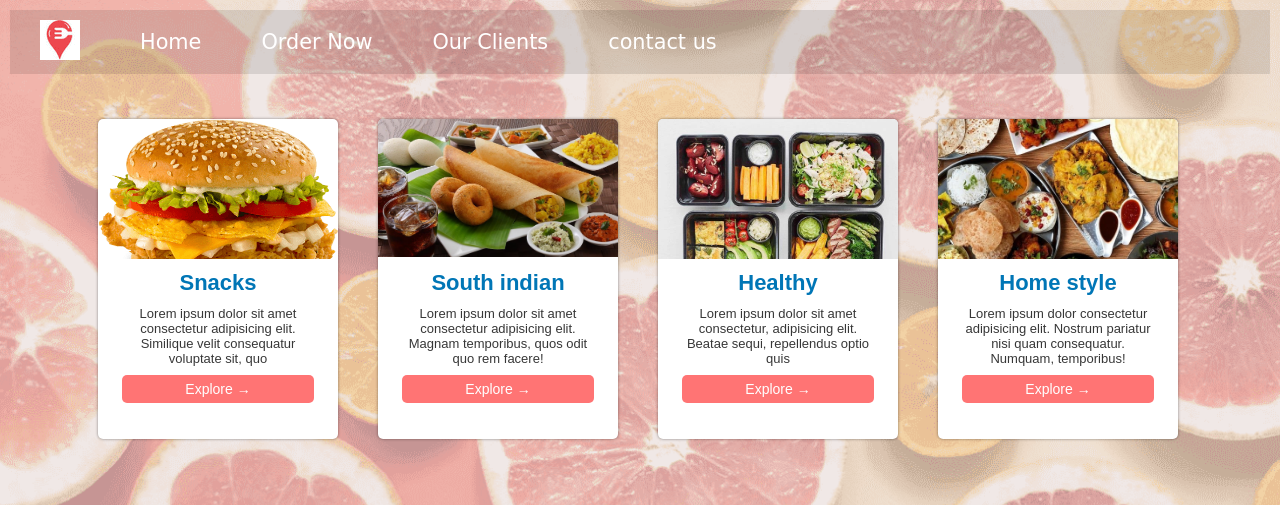
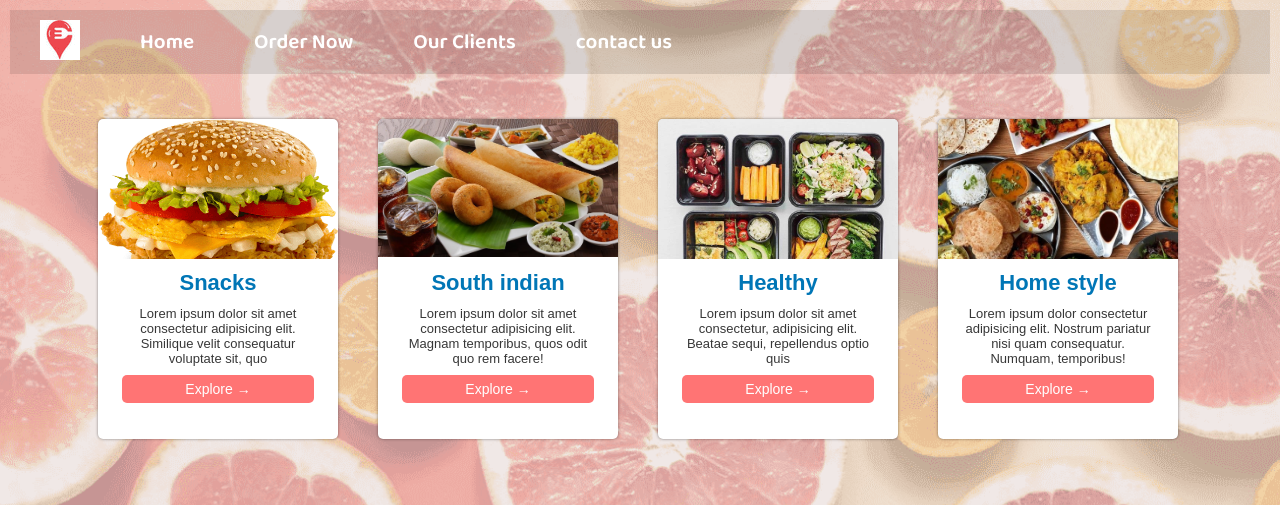
Before and after one commit to ajaykumar124/food-delivery-website, a plain HTML site: page catogries.html in a window 1280 px wide. Shown: the top 505 px of the page. Drawn offline with Linux system fonts and the light colour scheme; grey boxes are pictures that could not be loaded.

Commit message:
Update catogries.html
fonts

```diff
--- a/catogries.html
+++ b/catogries.html
@@ -7,6 +7,7 @@
     <title>food swipe</title>
 
         <link rel="stylesheet" href="css/style.css">
+    <link href="https://fonts.googleapis.com/css2?family=Baloo+Bhai+2:wght@600&family=Montserrat:wght@200&family=Ubuntu&display=swap" rel="stylesheet">
     <link rel="stylesheet" media="screen and (max-width:1200px)" href="css/phone.css">
 </head>
 <body class="bac">
```
